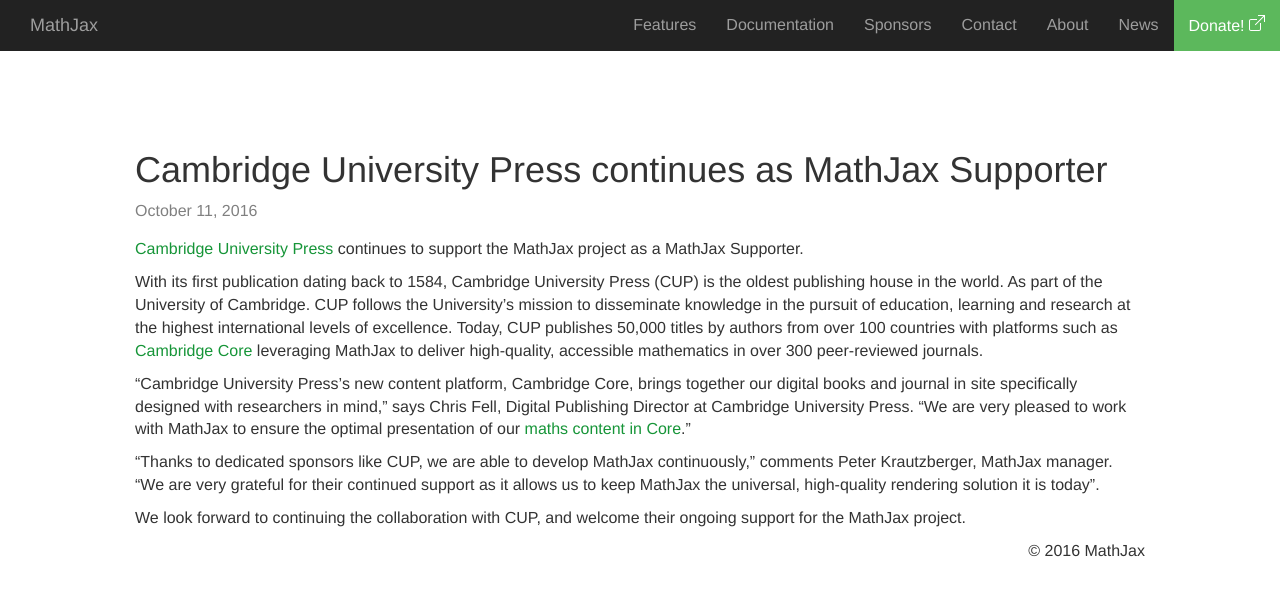
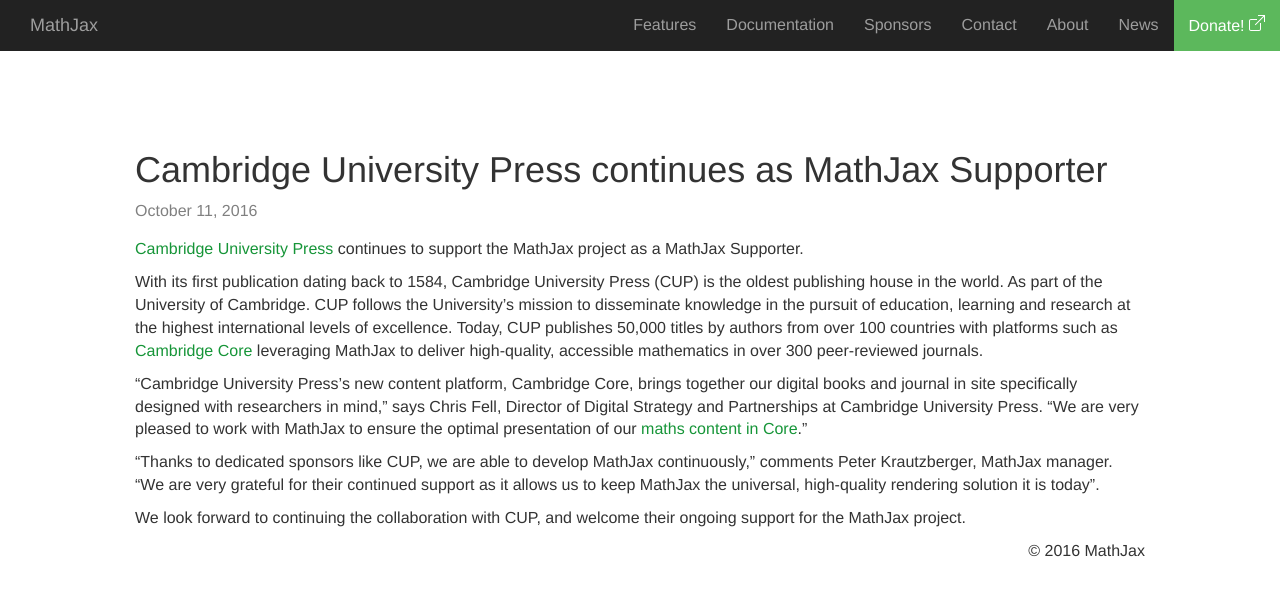
Before and after one commit to mathjax/MathJax-website, a Jekyll site: the page built from _posts/2016/2016-10-11-cambridge-university-press-continues-as-mathjax-supporter-3.md, in a window 1280 px wide. Shown: the top 596 px of the page. Built offline with Jekyll 4.4.1, drawn with Linux system fonts in a browser that asks for light colours; nearby versions of some CDN libraries.

```diff
--- a/_posts/2016/2016-10-11-cambridge-university-press-continues-as-mathjax-supporter-3.md
+++ b/_posts/2016/2016-10-11-cambridge-university-press-continues-as-mathjax-supporter-3.md
@@ -15,7 +15,7 @@
 
 With its first publication dating back to 1584, Cambridge University Press (CUP) is the oldest publishing house in the world. As part of the University of Cambridge. CUP follows the University's mission to disseminate knowledge in the pursuit of education, learning and research at the highest international levels of excellence. Today, CUP publishes 50,000 titles by authors from over 100 countries with platforms such as [Cambridge Core](https://www.cambridge.org/core) leveraging MathJax to deliver high-quality, accessible mathematics in over 300 peer-reviewed journals.
 
-"Cambridge University Press's new content platform, Cambridge Core, brings together our digital books and journal in site specifically designed with researchers in mind," says Chris Fell, Digital Publishing Director at Cambridge University Press. "We are very pleased to work with MathJax to ensure the optimal presentation of our [maths content in Core](https://www.cambridge.org/core/browse-subjects/mathematics)."
+"Cambridge University Press's new content platform, Cambridge Core, brings together our digital books and journal in site specifically designed with researchers in mind," says Chris Fell, Director of Digital Strategy and Partnerships at Cambridge University Press. "We are very pleased to work with MathJax to ensure the optimal presentation of our [maths content in Core](https://www.cambridge.org/core/browse-subjects/mathematics)."
 
 “Thanks to dedicated sponsors like CUP, we are able to develop MathJax continuously,” comments Peter Krautzberger, MathJax manager. “We are very grateful for their continued support as it allows us to keep MathJax the universal, high-quality rendering solution it is today”.
 
```
